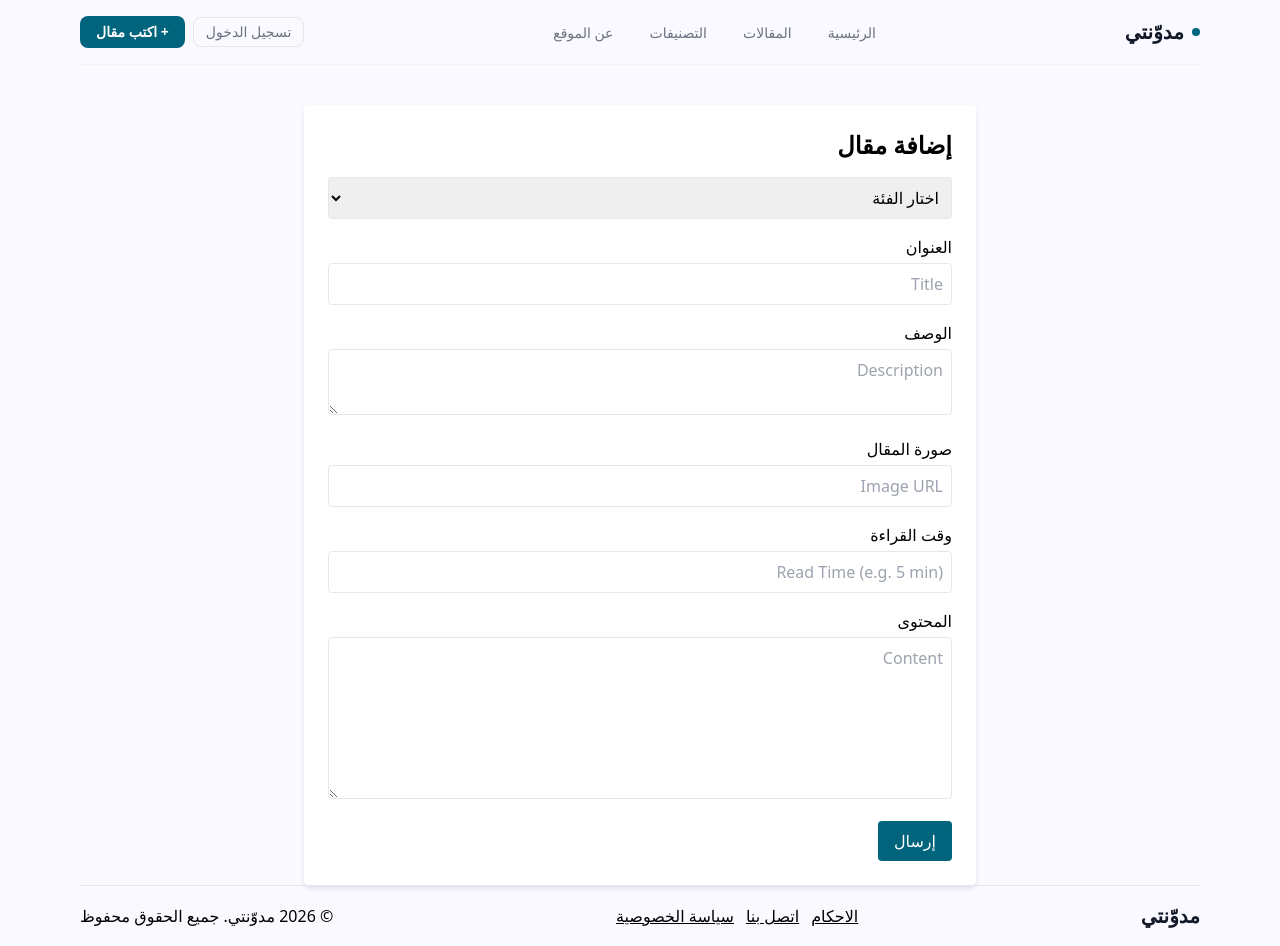
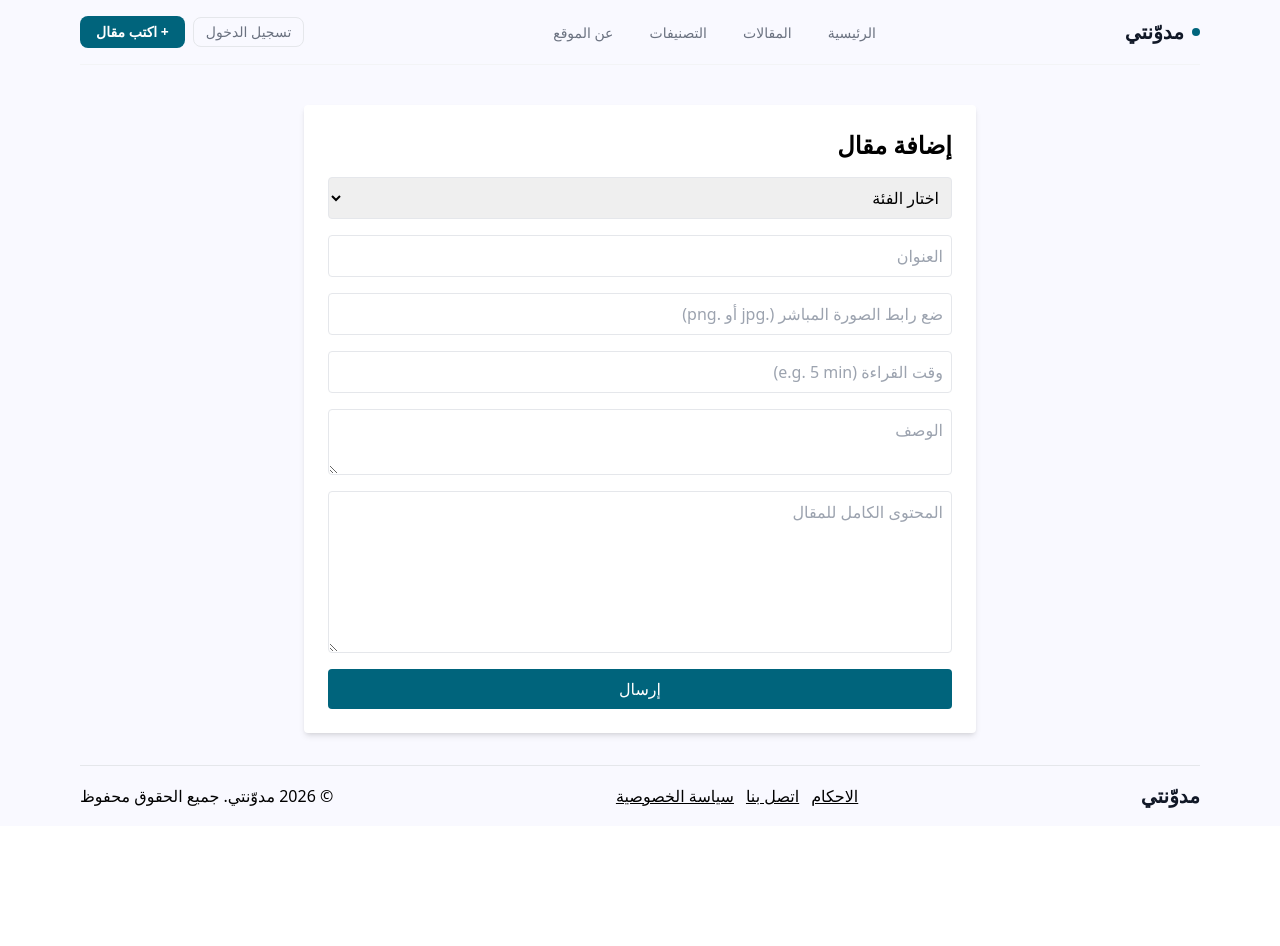
Before and after one commit to KONOZGAMAL/blog-app, an Angular app: page /add in a window 1280 px wide. After the commit the page ends 826 px from the top, so only its background shows below. Built offline with nearby package versions, Linux system fonts and the light colour scheme.

Commit message:
Enhance article management features: add article detail routing, implement reactive form for article submission, and improve article service with local storage support.

```diff
--- a/src/app/app.routes.ts
+++ b/src/app/app.routes.ts
@@ -1,13 +1,13 @@
 import { Routes } from '@angular/router';
 import { HomeComponent } from './pages/home/home.component';
-// import { ArticleDetailComponent } from './pages/article-detail/article-detail.component';
+import { ArticleDetailComponent } from './pages/article-detail/article-detail.component';
 import { AddArticleComponent } from './pages/add-article/add-article.component';
 import { LoginComponent } from './pages/login/login.component';
 import { RegisterComponent } from './pages/register/register.component';
 
 export const routes: Routes = [
   { path: '', component: HomeComponent },
-  // { path: 'article/:id', component: ArticleDetailComponent },
+  { path: 'article/:id', component: ArticleDetailComponent },
   { path: 'add', component: AddArticleComponent },
   { path: 'login', component: LoginComponent },
   { path: 'register', component: RegisterComponent }
--- a/src/app/pages/add-article/add-article.component.html
+++ b/src/app/pages/add-article/add-article.component.html
@@ -1,67 +1,52 @@
-
-<section class="bg-white p-6 rounded shadow-md max-w-2xl mx-auto mt-10">
+<section class="bg-white p-6 my-8 rounded shadow-md max-w-2xl mx-auto mt-10">
   <h1 class="text-2xl font-bold mb-4">إضافة مقال</h1>
 
-  <form class="space-y-4">
-
-    <select  class="w-full border p-2 rounded">
+  <form
+    class="flex flex-col gap-4"
+    [formGroup]="articleForm"
+    (ngSubmit)="submitArticle()"
+  >
+    <select class="w-full border p-2 rounded" [formControlName]="'category'">
       <option value="">اختار الفئة</option>
-      <!-- <option *ngFor="let cat of categories" [value]="cat">
+      <option *ngFor="let cat of categories" [value]="cat">
         {{ cat }}
-      </option> -->
+      </option>
     </select>
 
-    <div>
-     <label class="block mb-1 font-medium">العنوان</label>
     <input
       type="text"
-      placeholder="Title"
+      placeholder="العنوان"
+      class="w-full border p-2 rounded"
+      [formControlName]="'title'"
+    />
+
+    <input
+      type="text"
+      formControlName="imageUrl"
+      placeholder="ضع رابط الصورة المباشر (.jpg أو .png)"
       class="w-full border p-2 rounded"
     />
-    </div>
-
-    <div>
-      <label class="block mb-1 font-medium">الوصف</label>
-      <textarea
-        placeholder="Description"
-        class="w-full border p-2 rounded"
-      ></textarea>
-    </div>
-
-    <!-- Image -->
-    <div>
-      <label class="block mb-1 font-medium">صورة المقال</label>
     <input
       type="text"
-        placeholder="Image URL"
+      placeholder="وقت القراءة (e.g. 5 min)"
       class="w-full border p-2 rounded"
+      [formControlName]="'readTime'"
     />
-    </div>
+    <textarea
+      placeholder="الوصف"
+      class="w-full border p-2 rounded"
+      [formControlName]="'description'"
+    ></textarea>
 
-    <div>
-      <label class="block mb-1 font-medium">وقت القراءة</label>
-      <input
-        type="text"
-        placeholder="Read Time (e.g. 5 min)"
-        class="w-full border p-2 rounded"
-      />
-    </div>
-
-    <div>
-      <label class="block mb-1 font-medium">المحتوى</label>
     <textarea
-        placeholder="Content"
+      placeholder="المحتوى الكامل للمقال"
       rows="6"
       class="w-full border p-2 rounded"
+      [formControlName]="'content'"
     ></textarea>
-    </div>
 
-    <button
-      type="submit"
-      class="bg-primary text-white px-4 py-2 rounded"
-    >
+    <button type="submit" class="bg-primary text-white px-4 py-2 rounded">
       إرسال
     </button>
-
   </form>
 </section>
--- a/src/app/pages/add-article/add-article.component.ts
+++ b/src/app/pages/add-article/add-article.component.ts
@@ -1,12 +1,57 @@
-import { Component } from '@angular/core';
+import { CommonModule } from '@angular/common';
+import { Component, inject } from '@angular/core';
+import {
+  FormBuilder,
+  FormGroup,
+  ReactiveFormsModule,
+  Validators,
+} from '@angular/forms';
+import { Router, RouterLink } from '@angular/router';
+import { ArticleService } from '../../services/article.service';
+import { ToastrService } from 'ngx-toastr';
 
 @Component({
   selector: 'app-add-article',
   standalone: true,
-  imports: [],
+  imports: [CommonModule, RouterLink, ReactiveFormsModule],
   templateUrl: './add-article.component.html',
-  styleUrl: './add-article.component.css'
+  styleUrl: './add-article.component.css',
 })
 export class AddArticleComponent {
+  categories: string[] = ['Tips', 'CSS', 'Angular', 'React'];
+  formBuilder = inject(FormBuilder);
+  articleService = inject(ArticleService);
+  toastr = inject(ToastrService);
+  routerLink = inject(Router);
 
+  articleForm = this.formBuilder.group({
+    category: ['', [Validators.required]],
+    title: ['', [Validators.required]],
+    description: ['', [Validators.required]],
+    imageUrl: ['', [Validators.required]],
+    readTime: ['', [Validators.required]],
+    content: ['', [Validators.required]],
+  });
+
+  submitArticle(): void {
+
+    if (!this.articleForm.valid) {
+      this.toastr.error('يرجى ملء جميع الحقول بشكل صحيح');
+      return;
+  }
+
+    const formValue = this.articleForm.value;
+    const article = {
+      id: Date.now(),
+      category: formValue.category ?? '',
+      title: formValue.title ?? '',
+      description: formValue.description ?? '',
+      image: formValue.imageUrl ?? '',
+      readTime: formValue.readTime ?? '',
+      content: formValue.content ?? '',
+    };
+    this.articleService.addArticle(article);
+    this.toastr.success('تم إضافة المقال بنجاح');
+    this.routerLink.navigate(['/']);
+  }
 }
--- a/src/app/pages/article-detail/article-detail.component.html
+++ b/src/app/pages/article-detail/article-detail.component.html
@@ -1,4 +1,4 @@
-<!-- @if (article) {
+ @if (article) {
   <div class="max-w-3xl mx-auto px-4 py-10">
 
     <button
@@ -44,4 +44,4 @@
       العودة للرئيسية
     </button>
   </div>
-} -->
+}
--- a/src/app/services/article.service.ts
+++ b/src/app/services/article.service.ts
@@ -1,116 +1,130 @@
-// import { Injectable } from '@angular/core';
+import { Injectable } from '@angular/core';
 
-// export interface IArticle {
-//   id: number;
-//   category: string;
-//   title: string;
-//   description: string;
-//   image: string;
-//   readTime: string;
-//   content: string;
-// }
+export interface IArticle {
+  id: number;
+  category: string;
+  title: string;
+  description: string;
+  image: string;
+  readTime: string;
+  content: string;
+}
 
-// @Injectable({
-//   providedIn: 'root',
-// })
-// export class ArticleService {
-//   private articles: IArticle[] = [
-//     {
-//       id: 1,
-//       category: 'CSS',
-//       title: 'أسرار CSS Grid الحديثة',
-//       description:
-//         'توقف عن استخدام العائمات وابدأ في بناء شبكات مرنة واحترافية بسهولة.',
-//       image: './assets/images/css.png',
-//       readTime: '8 دقايق',
-//       content: `CSS Grid هو نظام تخطيط ثنائي الأبعاد يتيح لك إنشاء تصميمات معقدة بسهولة تامة.
+@Injectable({
+  providedIn: 'root',
+})
+export class ArticleService {
+  private articles: IArticle[] = [
+    {
+      id: 1,
+      category: 'CSS',
+      title: 'أسرار CSS Grid الحديثة',
+      description:
+        'توقف عن استخدام العائمات وابدأ في بناء شبكات مرنة واحترافية بسهولة.',
+      image: './assets/images/css.png',
+      readTime: '8 دقايق',
+      content: `CSS Grid هو نظام تخطيط ثنائي الأبعاد يتيح لك إنشاء تصميمات معقدة بسهولة تامة.
 
-// بدلاً من استخدام float أو position، يمكنك الآن تحديد صفوف وأعمدة وإضافة العناصر بدقة.
+بدلاً من استخدام float أو position، يمكنك الآن تحديد صفوف وأعمدة وإضافة العناصر بدقة.
 
-// مثال بسيط:
-// .container {
-//   display: grid;
-//   grid-template-columns: repeat(3, 1fr);
-//   gap: 16px;
-// }
+مثال بسيط:
+.container {
+  display: grid;
+  grid-template-columns: repeat(3, 1fr);
+  gap: 16px;
+}
 
-// هذا الكود يُنشئ شبكة من 3 أعمدة متساوية مع مسافة 16px بينها. جرّبها الآن!`,
-//     },
-//     {
-//       id: 2,
-//       category: 'Angular',
-//       title: 'بناء تطبيقات ضخمة بـ Angular',
-//       description:
-//         'تعرف على كيفية تنظيم الكود وإدارة الحالات المعقدة في المشاريع الكبيرة.',
-//       image: './assets/images/unnamed.png',
-//       readTime: '5 دقايق',
-//       content: `عند بناء تطبيقات ضخمة بـ Angular، التنظيم هو مفتاح النجاح.
+هذا الكود يُنشئ شبكة من 3 أعمدة متساوية مع مسافة 16px بينها. جرّبها الآن!`,
+    },
+    {
+      id: 2,
+      category: 'Angular',
+      title: 'بناء تطبيقات ضخمة بـ Angular',
+      description:
+        'تعرف على كيفية تنظيم الكود وإدارة الحالات المعقدة في المشاريع الكبيرة.',
+      image: './assets/images/unnamed.png',
+      readTime: '5 دقايق',
+      content: `عند بناء تطبيقات ضخمة بـ Angular، التنظيم هو مفتاح النجاح.
 
-// أهم المبادئ:
-// - استخدم Feature Modules لتقسيم التطبيق لأجزاء مستقلة
-// - ضع منطق العمل في Services وليس في Components
-// - استخدم OnPush Change Detection لتحسين الأداء
-// - اعتمد على Lazy Loading لتحميل الصفحات عند الحاجة فقط
+أهم المبادئ:
+- استخدم Feature Modules لتقسيم التطبيق لأجزاء مستقلة
+- ضع منطق العمل في Services وليس في Components
+- استخدم OnPush Change Detection لتحسين الأداء
+- اعتمد على Lazy Loading لتحميل الصفحات عند الحاجة فقط
 
-// مثال على Lazy Loading في الـ Routes:
-// {
-//   path: 'admin',
-//   loadChildren: () => import('./admin/admin.module').then(m => m.AdminModule)
-// }
+مثال على Lazy Loading في الـ Routes:
+{
+  path: 'admin',
+  loadChildren: () => import('./admin/admin.module').then(m => m.AdminModule)
+}
 
-// هذا يجعل التطبيق أسرع لأن كود الـ admin لا يُحمَّل إلا عند الحاجة.`,
-//     },
-//     {
-//       id: 3,
-//       category: 'Tips',
-//       title: '5 نصائح لزيادة إنتاجيتك',
-//       description:
-//         'طرق فعالة لتنظيم يومك البرمجي وتقليل التشتت أثناء العمل عن بعد.',
-//       image: './assets/images/tips.png',
-//       readTime: '4 دقايق',
-//       content: `العمل عن بُعد يتطلب انضباطاً أكثر. إليك 5 نصائح مجربة:
+هذا يجعل التطبيق أسرع لأن كود الـ admin لا يُحمَّل إلا عند الحاجة.`,
+    },
+    {
+      id: 3,
+      category: 'Tips',
+      title: '5 نصائح لزيادة إنتاجيتك',
+      description:
+        'طرق فعالة لتنظيم يومك البرمجي وتقليل التشتت أثناء العمل عن بعد.',
+      image: './assets/images/tips.png',
+      readTime: '4 دقايق',
+      content: `العمل عن بُعد يتطلب انضباطاً أكثر. إليك 5 نصائح مجربة:
 
-// 1. حدد وقت بداية ونهاية ثابت للعمل — لا تعمل "طول اليوم"
-// 2. استخدم تقنية Pomodoro: 25 دقيقة تركيز ثم 5 دقائق راحة
-// 3. أغلق الإشعارات أثناء كتابة الكود — كل إشعار يكلفك 15 دقيقة تركيز
-// 4. اكتب مهامك كل صباح بالترتيب — الأصعب أولاً
-// 5. خصص مكاناً ثابتاً للعمل — الدماغ يربط المكان بالنشاط
+1. حدد وقت بداية ونهاية ثابت للعمل — لا تعمل "طول اليوم"
+2. استخدم تقنية Pomodoro: 25 دقيقة تركيز ثم 5 دقائق راحة
+3. أغلق الإشعارات أثناء كتابة الكود — كل إشعار يكلفك 15 دقيقة تركيز
+4. اكتب مهامك كل صباح بالترتيب — الأصعب أولاً
+5. خصص مكاناً ثابتاً للعمل — الدماغ يربط المكان بالنشاط
 
-// هذه العادات البسيطة تضاعف إنتاجيتك خلال أسابيع.`,
-//     },
-//     {
-//       id: 4,
-//       category: 'React',
-//       title: 'React 18: ما الجديد للمطور؟',
-//       description:
-//         'شرح مبسط للميزات الجديدة مثل Concurrent Rendering و Suspense.',
-//       image: './assets/images/react.png',
-//       readTime: '7 دقايق',
-//       content: `React 18 جاء بتغييرات جوهرية في طريقة عمل المكتبة.
+هذه العادات البسيطة تضاعف إنتاجيتك خلال أسابيع.`,
+    },
+    {
+      id: 4,
+      category: 'React',
+      title: 'React 18: ما الجديد للمطور؟',
+      description:
+        'شرح مبسط للميزات الجديدة مثل Concurrent Rendering و Suspense.',
+      image: './assets/images/react.png',
+      readTime: '7 دقايق',
+      content: `React 18 جاء بتغييرات جوهرية في طريقة عمل المكتبة.
 
-// أهم الميزات الجديدة:
+أهم الميزات الجديدة:
 
-// Concurrent Rendering: React يمكنه الآن إيقاف وإكمال عمليات الـ render حسب الأولوية، مما يجعل التطبيق أكثر استجابة.
+Concurrent Rendering: React يمكنه الآن إيقاف وإكمال عمليات الـ render حسب الأولوية، مما يجعل التطبيق أكثر استجابة.
 
-// Automatic Batching: تجميع تحديثات الـ State تلقائياً حتى خارج event handlers.
+Automatic Batching: تجميع تحديثات الـ State تلقائياً حتى خارج event handlers.
 
-// useTransition Hook: يتيح لك تمييز التحديثات "غير العاجلة" لتحسين تجربة المستخدم.
+useTransition Hook: يتيح لك تمييز التحديثات "غير العاجلة" لتحسين تجربة المستخدم.
 
-// مثال:
-// const [isPending, startTransition] = useTransition();
-// startTransition(() => {
-//   setSearchQuery(input);
-// });
+مثال:
+const [isPending, startTransition] = useTransition();
+startTransition(() => {
+  setSearchQuery(input);
+});
 
-// Suspense for Data Fetching: عرض Fallback UI أثناء تحميل البيانات بشكل نظيف.`,
-//     },
-//   ];
+Suspense for Data Fetching: عرض Fallback UI أثناء تحميل البيانات بشكل نظيف.`,
+    },
+  ];
 
-//   getAll(): IArticle[] {
-//     return this.articles;
-//   }
+  constructor() {
+    const savedArticles = localStorage.getItem('articles');
 
-//   getById(id: number): IArticle | undefined {
-//     return this.articles.find((article) => article.id === id);
-//   }
-// }
+    if (savedArticles) {
+      this.articles = JSON.parse(savedArticles);
+    } else {
+      localStorage.setItem('articles', JSON.stringify(this.articles));
+    }
+  }
+
+  getAll(): IArticle[] {
+    return [...this.articles];
+  }
+
+  getById(id: number): IArticle | undefined {
+    return this.articles.find((article) => article.id === id);
+  }
+  addArticle(article: IArticle) {
+    this.articles.push(article);
+    localStorage.setItem('articles', JSON.stringify(this.articles));
+  }
+}
```
Also changed, not shown: src/app/components/home/app-category-filter/app-category-filter.component.ts (+10 -36 lines), src/app/pages/article-detail/article-detail.component.ts (+26 -26 lines). Lines whose indentation alone changed are shown as unchanged.
